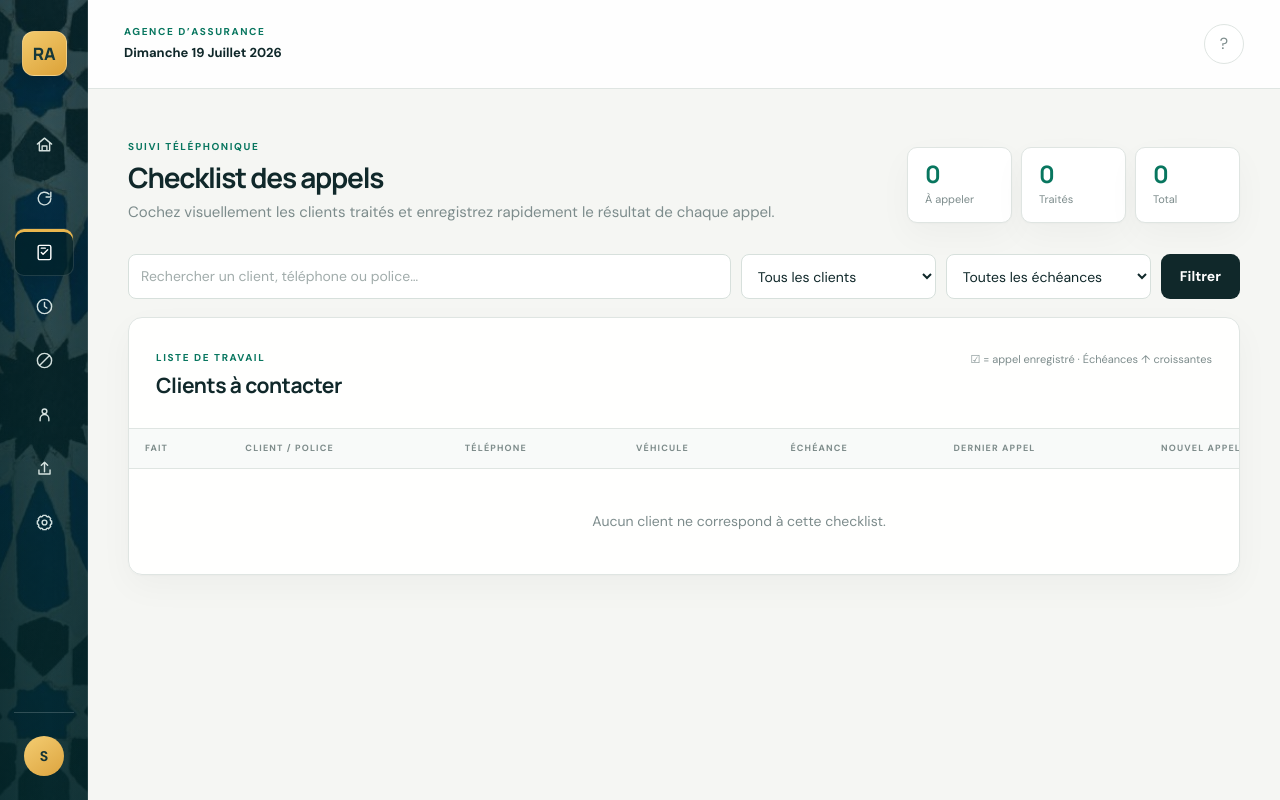
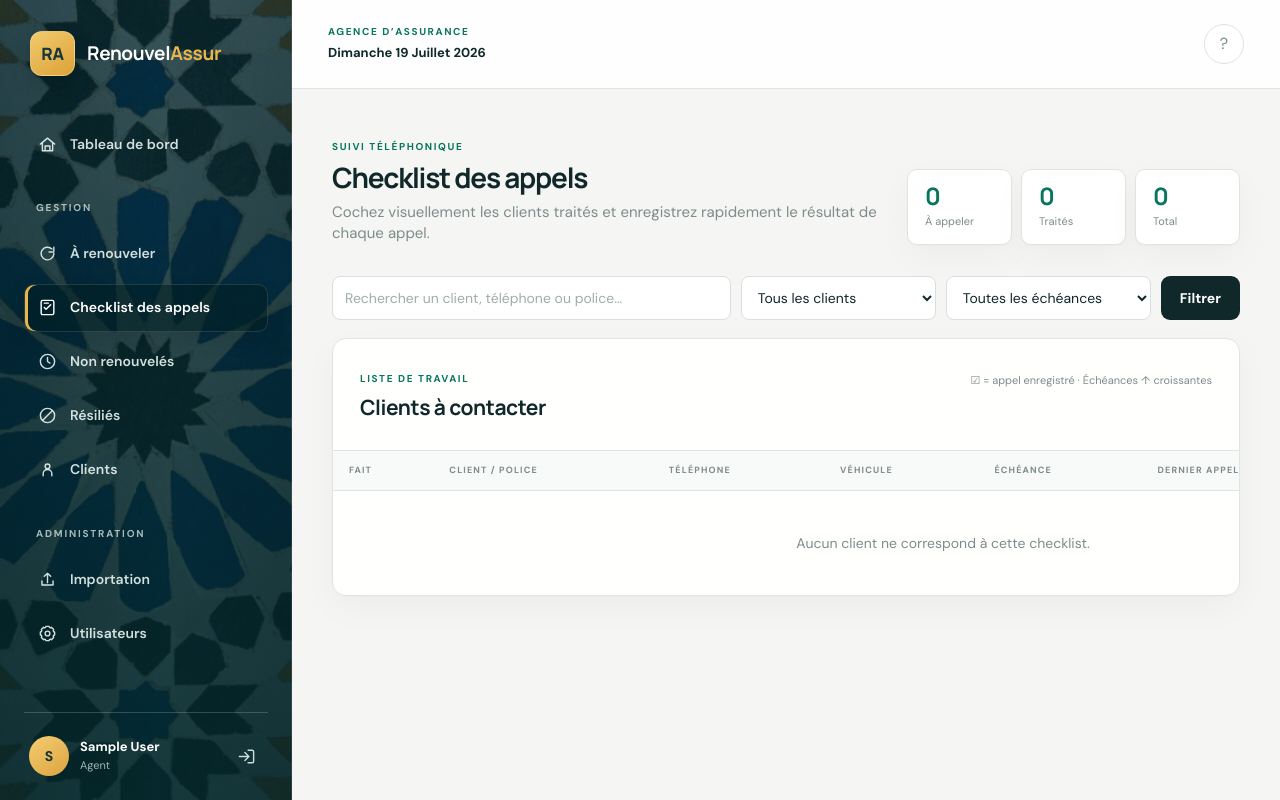
Before and after one commit to yassineastati522-web/RenouvelAssur, a Django app: page /appels/ in a window 1280 px wide. Run offline with Django 5.2, Linux system fonts and the light colour scheme; the visitor is signed in with stand-in values (Sample User, id 1); data that the repository does not hold is empty.

Commit message:
Keep full sidebar on laptop screens

```diff
--- a/static/css/app.css
+++ b/static/css/app.css
@@ -1375,6 +1375,16 @@ td small {
 /* Responsive layout */
 
 @media (max-width: 1300px) {
+  .kpi-grid {
+    grid-template-columns: repeat(2, minmax(0, 1fr));
+  }
+
+  .detail-grid {
+    grid-template-columns: minmax(0, 1.5fr) minmax(290px, .8fr);
+  }
+}
+
+@media (min-width: 761px) and (max-width: 920px) {
   :root {
     --sidebar: 88px;
   }
@@ -1406,14 +1416,6 @@ td small {
   .user-card {
     justify-content: center;
     padding-inline: 0;
-  }
-
-  .kpi-grid {
-    grid-template-columns: repeat(2, minmax(0, 1fr));
-  }
-
-  .detail-grid {
-    grid-template-columns: minmax(0, 1.5fr) minmax(290px, .8fr);
   }
 }
 
--- a/templates/base.html
+++ b/templates/base.html
@@ -10,8 +10,8 @@
   <link rel="preconnect" href="https://fonts.googleapis.com">
   <link rel="preconnect" href="https://fonts.gstatic.com" crossorigin>
   <link href="https://fonts.googleapis.com/css2?family=DM+Sans:wght@400;500;600;700&family=Manrope:wght@600;700;800&display=swap" rel="stylesheet">
-  <link rel="stylesheet" href="{% static 'css/app.css' %}?v=20260724-2">
-  <link rel="stylesheet" href="{% static 'css/call-results.css' %}?v=20260724-2">
+  <link rel="stylesheet" href="{% static 'css/app.css' %}?v=20260725-1">
+  <link rel="stylesheet" href="{% static 'css/call-results.css' %}?v=20260725-1">
 </head>
 <body class="{% if user.is_authenticated %}app-body{% else %}auth-body{% endif %}">
 {% if user.is_authenticated %}
```
